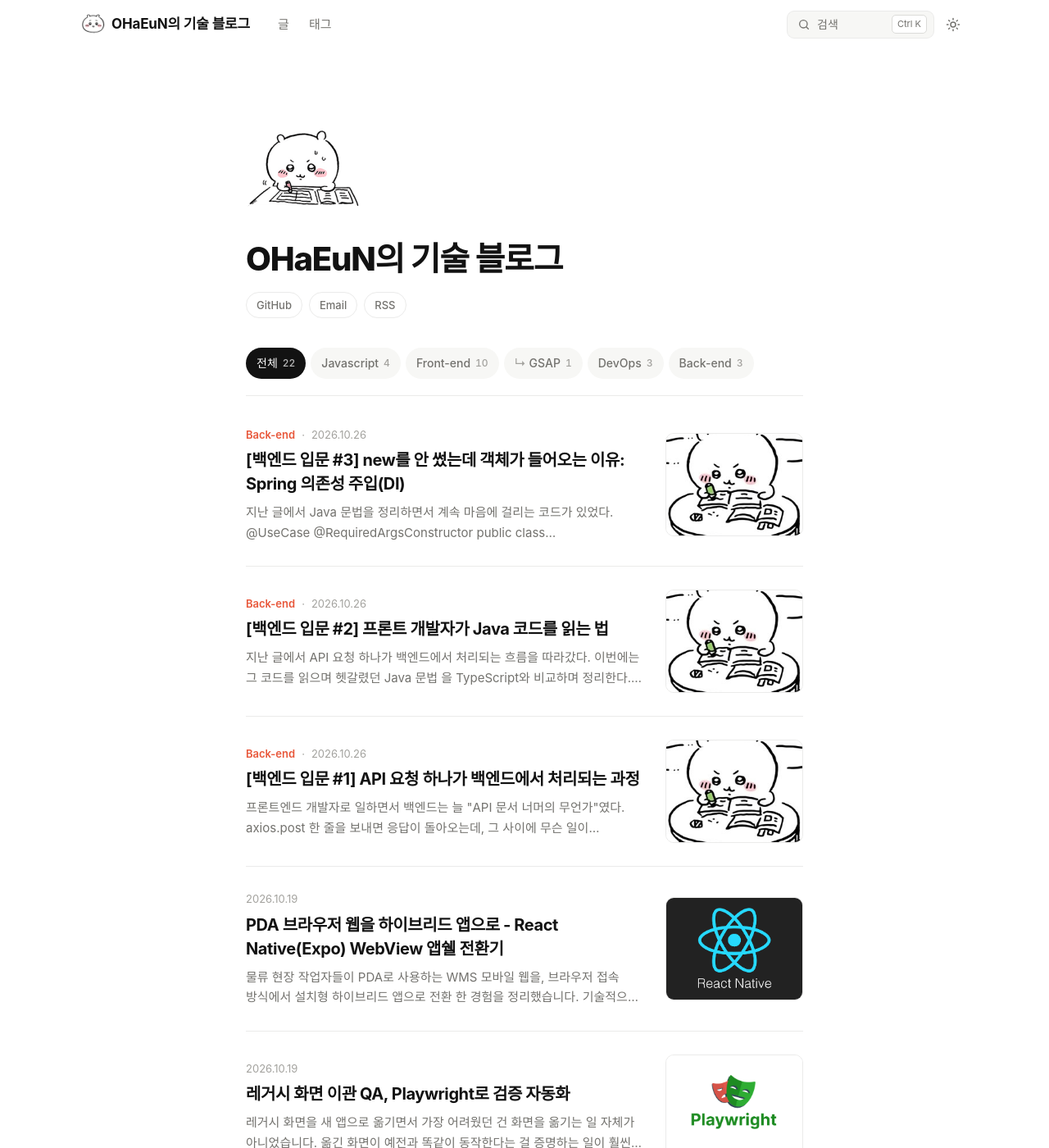
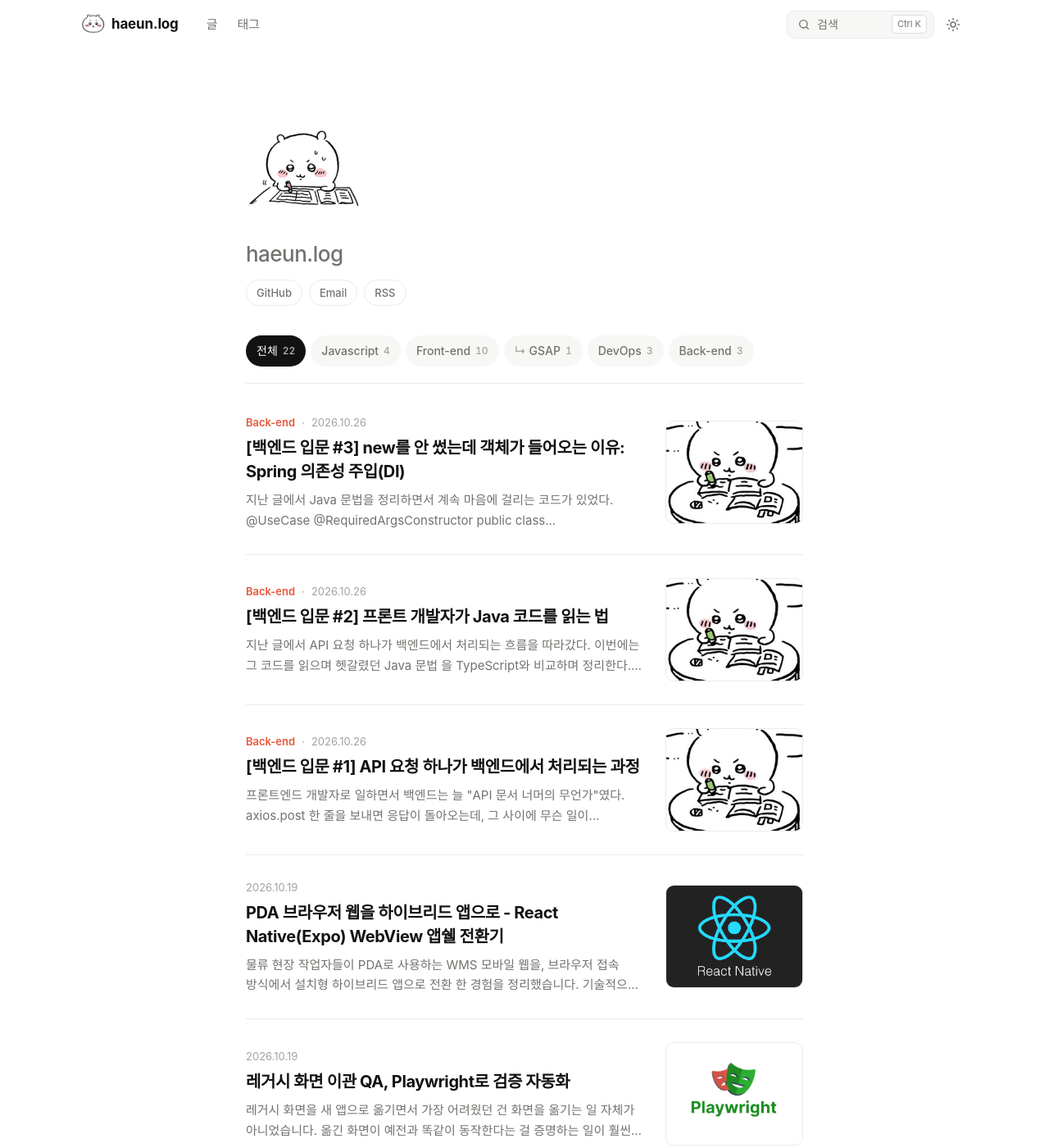
Before and after one commit to OHaEuN/OHaEuN, a Jekyll site: the page built from index.html, in a window 1280 px wide and 1400 px high. Shown: the whole window at 82% size. Built offline with Jekyll 4.4.1, drawn with Linux system fonts in a browser that asks for light colours; nearby versions of some CDN libraries; some web fonts are replaced.

Commit message:
Rename blog to haeun.log and soften home title

```diff
--- a/_config.yml
+++ b/_config.yml
@@ -1,7 +1,7 @@
 # ── 블로그 기본 정보 ─────────────────────────────────────────
-title: "OHaEuN의 기술 블로그"
+title: "haeun.log"
 author: OHaEuN
-description: "OHaEuN의 프론트엔드 기술 블로그"
+description: "haeun.log — 프론트엔드 기술 블로그"
 lang: ko_KR
 timezone: Asia/Seoul
 
@@ -9,7 +9,7 @@ url: "https://ohaeun.github.io"
 baseurl: "/OHaEuN"
 
 # 홈 상단 소개
-intro_title: "OHaEuN의 기술 블로그"
+intro_title: "haeun.log"
 # 대문 이미지 (이 경로에 파일을 올리면 홈 상단에 표시됨)
 hero_image: /assets/img/hero.png
 github_username: OHaEuN
--- a/assets/css/blog.css
+++ b/assets/css/blog.css
@@ -137,7 +137,7 @@ body:not(.layout-post) .progress { display: none; }
 /* ── Home hero ──────────────────────────────────────────────────── */
 .hero { max-width: var(--content-w); margin: 0 auto; padding: 72px 20px 36px; }
 .hero-image { display: block; width: 140px; height: 140px; object-fit: contain; margin-bottom: 20px; border-radius: 20px; }
-.hero-title { margin: 0 0 16px; font-size: 40px; line-height: 1.2; font-weight: 800; letter-spacing: -.03em; color: var(--text-strong); }
+.hero-title { margin: 0 0 14px; font-size: 26px; line-height: 1.35; font-weight: 500; letter-spacing: -.02em; color: var(--text-muted); }
 .hero-text { margin: 0 0 16px; font-size: 17px; color: var(--text-muted); }
 .hero-links { display: flex; gap: 8px; margin: 0; flex-wrap: wrap; }
 .hero-links a {
@@ -484,7 +484,7 @@ body:not(.layout-post) .progress { display: none; }
   .container, .post-layout, .hero { padding-left: 16px; padding-right: 16px; }
   .hero { padding-top: 48px; }
   .hero-image { width: 112px; height: 112px; }
-  .hero-title { font-size: 32px; }
+  .hero-title { font-size: 22px; }
   .chips { flex-wrap: nowrap; overflow-x: auto; margin: 0 -16px 8px; padding: 0 16px 16px; scrollbar-width: none; }
   .chips::-webkit-scrollbar { display: none; }
   .chip { flex: none; }
```
Also changed, not shown: README.md.
